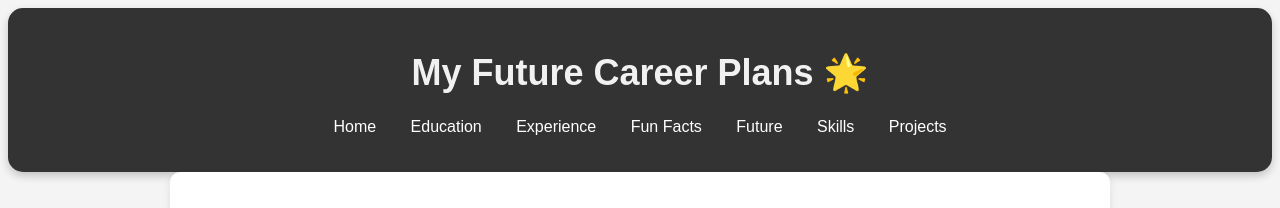
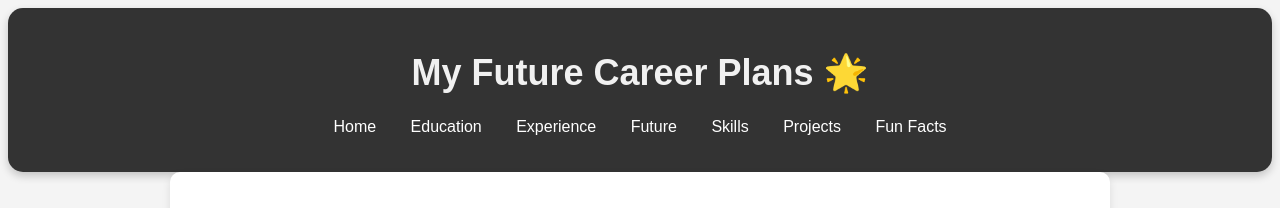
Before and after one commit to StefaniaStefanova/My-Resume, a plain HTML site: page future.html in a window 1280 px wide. Shown: the top 208 px of the page. Drawn offline with Linux system fonts and the light colour scheme.

Commit message:
Update future.html

```diff
--- a/future.html
+++ b/future.html
@@ -86,10 +86,10 @@
                 <li><a href="index.html" style="color: white;">Home</a></li>
                 <li><a href="education.html" style="color: white;">Education</a></li>
                 <li><a href="experience.html" style="color: white;">Experience</a></li>
-                <li><a href="fun-facts.html" style="color: white;">Fun Facts</a></li>
                 <li><a href="future.html" style="color: white;">Future</a></li>
                 <li><a href="skills.html" style="color: white;">Skills</a></li>
                 <li><a href="projects.html">Projects</a></li>
+                <li><a href="fun-facts.html">Fun Facts</a></li>
             </ul>
         </nav>
     </header>
```
